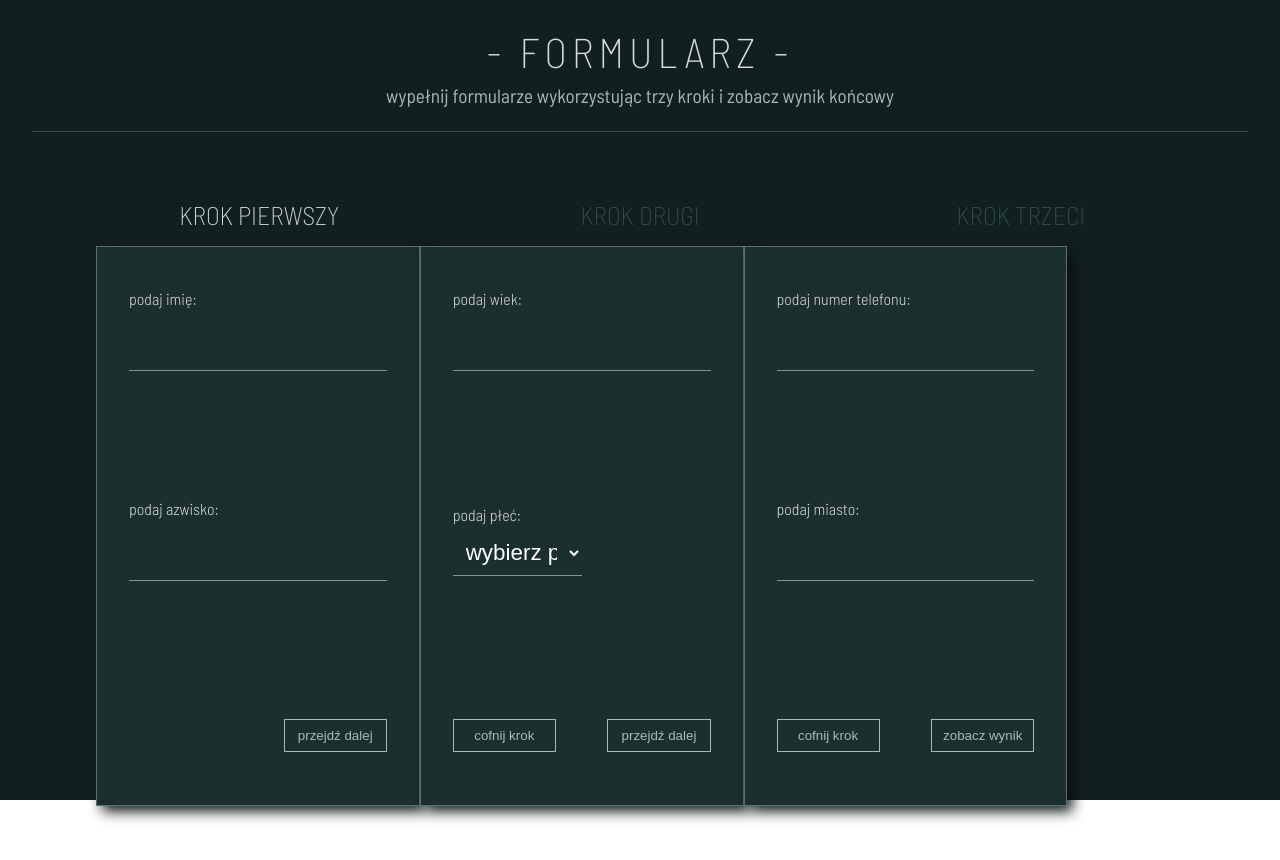
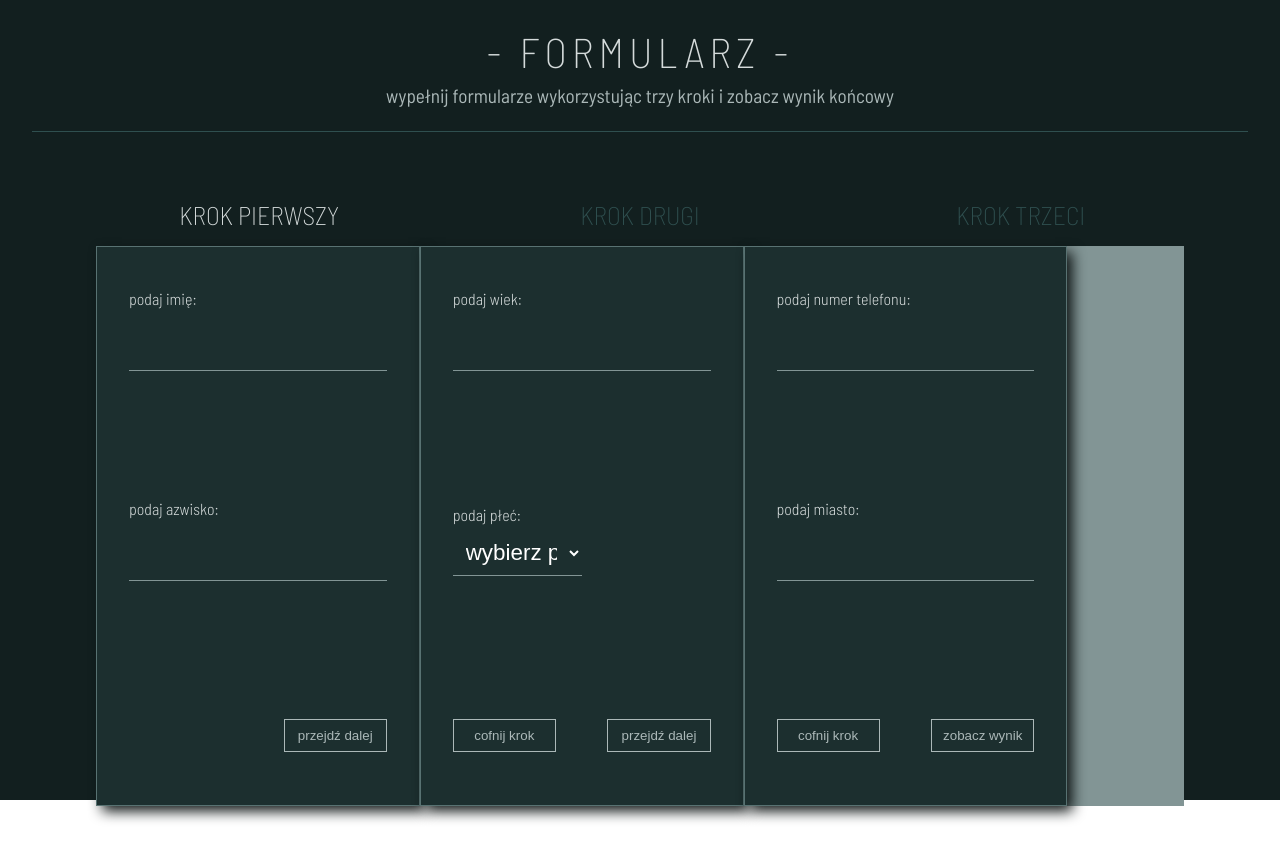
Before and after one commit to Scorpion19702022/React_Mentor_018_MULTI_STEP_FORM_and_TEST, a React (Vite) app: page / in a window 1280 px wide. Shown: the top 860 px of the page. Built offline with nearby package versions, Linux system fonts and the light colour scheme.

Commit message:
added style

```diff
--- a/src/Components/MultiStepForm/MultiStepForm.module.css
+++ b/src/Components/MultiStepForm/MultiStepForm.module.css
@@ -25,7 +25,6 @@
 }
 
 .box_heading {
-	position: relative;
 	width: 100%;
 	height: 50px;
 	display: flex;
@@ -58,4 +57,5 @@
 	display: flex;
 	justify-content: space-between;
 	align-items: center;
+	background-color: #829595;
 }
```
